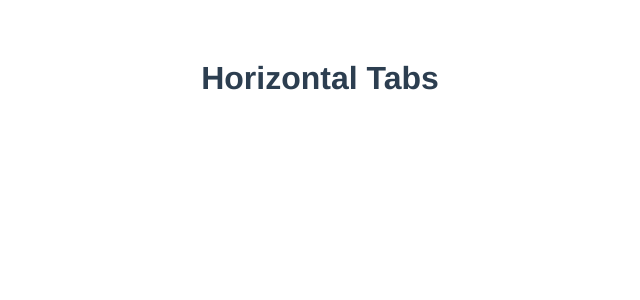
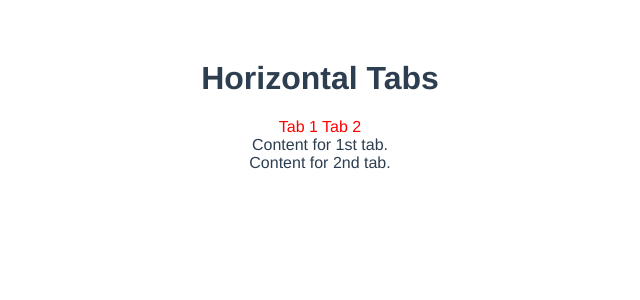
Before and after one commit to amansharma007/horizontal-tabs, a Vue app: page / in a window 1280 px wide. Shown: the top 300 px of the page, without its empty margins (320-960 px from the left). Built offline with nearby package versions, Linux system fonts and the light colour scheme.

Commit message:
feat: Setup basic code for tabs and tab component

```diff
--- a/src/App.vue
+++ b/src/App.vue
@@ -2,27 +2,23 @@
   <div id="app">
     <h1>Horizontal Tabs</h1>
     <tabs>
-      <tab>
-        Content for 1st tab.
-      </tab>
-      <tab>
-        Content for 1st tab.
-      </tab>
+      <tab title="Tab 1"> Content for 1st tab. </tab>
+      <tab title="Tab 2"> Content for 2nd tab. </tab>
     </tabs>
   </div>
 </template>
 
 <script>
-import Tabs from './components/Tabs.vue'
-import Tab from './components/Tab.vue'
+import Tabs from "./components/Tabs.vue";
+import Tab from "./components/Tab.vue";
 
 export default {
-  name: 'App',
+  name: "App",
   components: {
     Tabs,
-    Tab
-  }
-}
+    Tab,
+  },
+};
 </script>
 
 <style lang="scss">
--- a/src/components/Tab.vue
+++ b/src/components/Tab.vue
@@ -1,13 +1,25 @@
 <template>
-
+  <div>
+    <slot></slot>
+  </div>
 </template>
 
 <script>
 export default {
-
-}
+  name: "Tab",
+  props: {
+    title: {
+      type: String,
+      required: true
+    }
+  },
+  data() {
+    return {
+      active: true,
+    };
+  },
+};
 </script>
 
 <style>
-
 </style>
--- a/src/components/Tabs.vue
+++ b/src/components/Tabs.vue
@@ -1,12 +1,41 @@
 <template>
   <div>
-    <slot></slot>
+    <div class="tabs">
+      <span
+        v-for="({ title, active }, index) in tabs"
+        :key="index"
+        class="tab__header"
+        :class="[`${active && 'tab__header--active'}`]"
+      >
+        {{ title }}
+      </span>
+    </div>
+    <div class="tab__body">
+      <slot></slot>
+    </div>
   </div>
 </template>
 
 <script>
-export default {};
+export default {
+  name: "Tabs",
+  data() {
+    return {
+      tabs: {},
+    };
+  },
+  mounted() {
+    this.tabs = this.$children.filter(
+      ({ $options }) => $options.name === "Tab"
+    );
+  },
+};
 </script>
 
-<style>
+<style lang="scss">
+.tab__header {
+  &--active {
+    color: red;
+  }
+}
 </style>
```
Also changed, not shown: src/components/HelloWorld.vue (deleted, +0 -17 lines).
